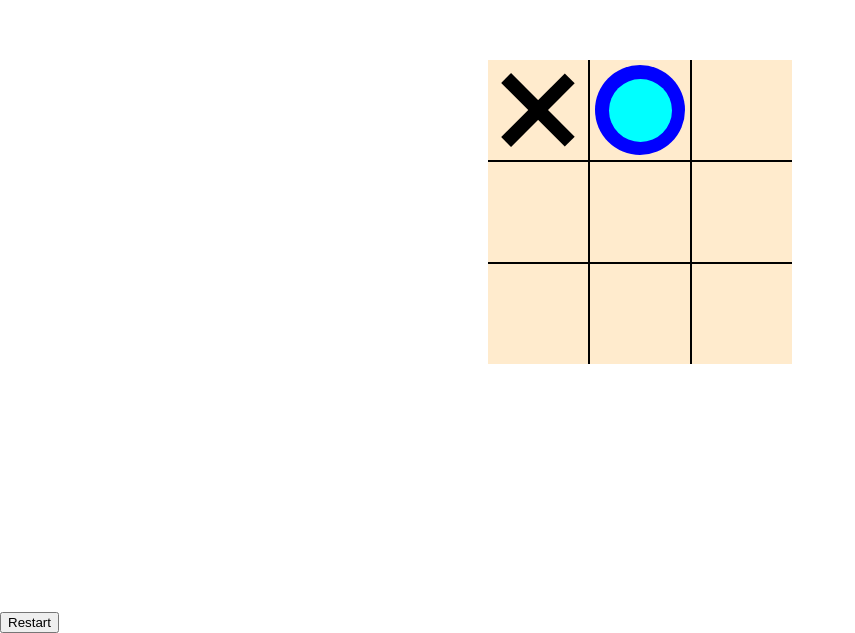
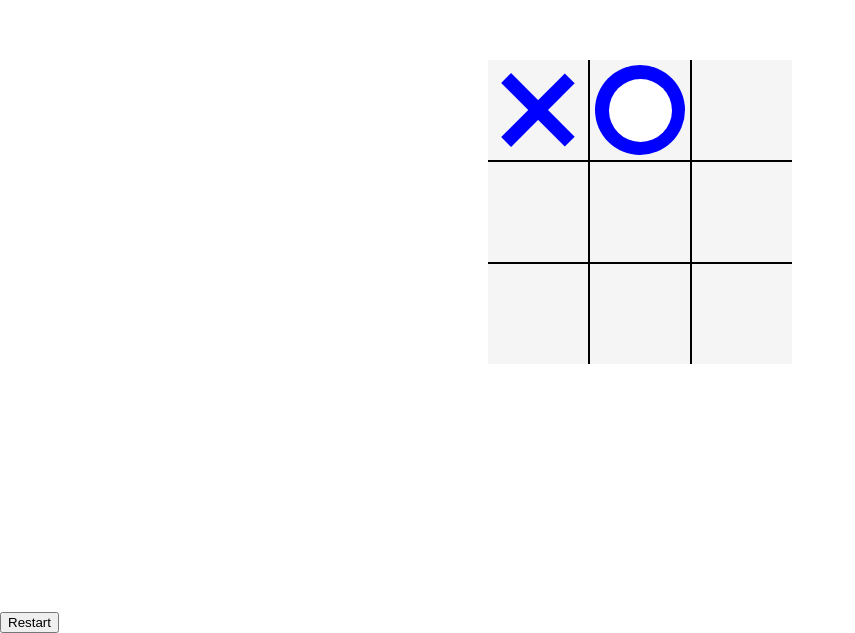
Before and after one commit to mson-wagz/sprint-assesment, a plain HTML site: page index.html in a window 1280 px wide. Shown: the part 188-821 px from the top of the page, without its empty margins (0-855 px from the left). Drawn offline with Linux system fonts and the light colour scheme.

Commit message:
changed the color of bg and Xs and OS

```diff
--- a/style.css
+++ b/style.css
@@ -23,7 +23,7 @@ body {
 .cell {
   width: var(--cell-size);
   height: var(--cell-size);
-  background-color: blanchedalmond;
+  background-color: whitesmoke;
   border: 1px solid black;
   display: flex;
   justify-content: center;
@@ -60,20 +60,19 @@ body {
   content: "";
   width: calc(var(--mark-size) * 0.15);
   height: var(--mark-size);
-  background-color: black;
+  background-color: blue;
 }
 .cell.x,
 .cell.circle {
   cursor: not-allowed;
 }
 .board.x .cell:not(.x):not(.circle):hover::before,
-.board.x .cell:not(.x):not(.circle):hover::after {
+.board.x .cell:not(.x):not(.circle):hover::after,
+.board.circle .cell:not(.cell.circle):not(.x):hover::before,
+.board.circle .cell:not(.cell.circle):not(.x):hover::after {
     background-color: rgba(141, 236, 232, 0.582);
 }
-.board.circle .cell:not(.cell.circle):not(.x):hover::before,
-.board.circle .cell:not(.cell.circle):not(.x):hover::after{
-    background-color: rgba(17, 120, 115, 0.582);
-}
+
 .cell.x::before,
 .board.x .cell:not(.x):not(.circle):hover::before {
   transform: rotate(45deg);
@@ -104,5 +103,5 @@ body {
 .board.circle .cell:not(.x):not(.circle):hover::after {
   width: calc(var(--mark-size) * 0.7);
   height: calc(var(--mark-size) * 0.7);
-  background-color: aqua;
+  background-color: white;
 }
```
